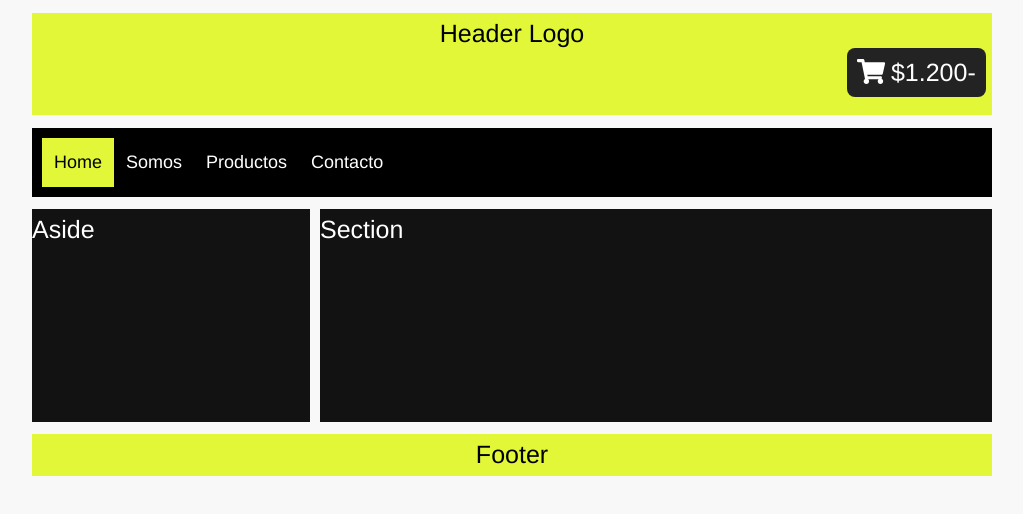
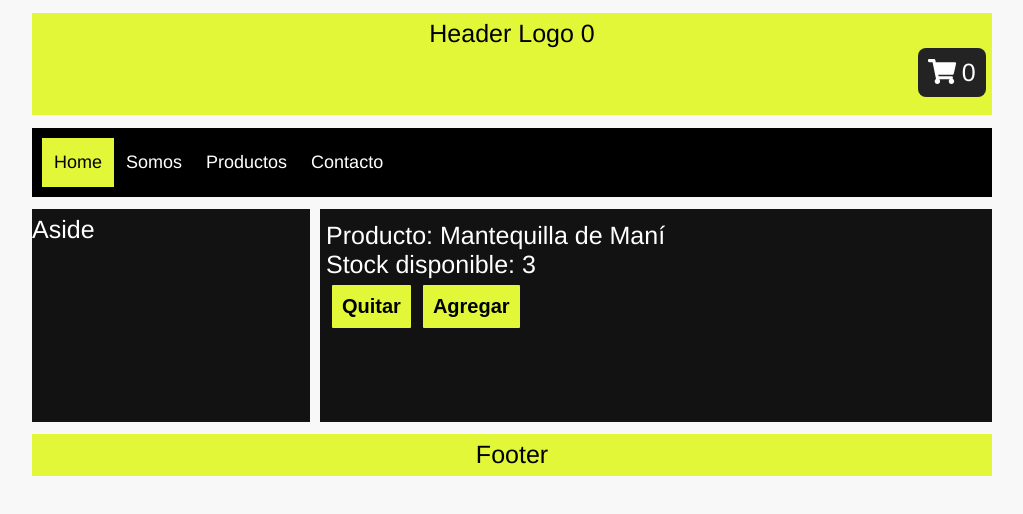
Before and after one commit to Gabo-zizou/store-gmoya, a React (Create React App) app: page / in a window 1280 px wide. Shown: the top 514 px of the page, without its empty margins (128-1151 px from the left). Built offline with nearby package versions, Linux system fonts and the light colour scheme.

Commit message:
ADD: Se agrega boton contador 'agregar' y 'quitar' con stock

```diff
--- a/src/App.css
+++ b/src/App.css
@@ -84,6 +84,12 @@ footer {
   min-height: 200px;
   padding: .25em 0;
 }
+#principal .detalle{
+  margin: 6px;
+}
+#principal .detalle .mensajeError{
+  color: red;
+}
 aside {
   background-color: #121212;
   display: inline-block;
@@ -96,6 +102,21 @@ aside {
 }
 aside {
   margin-top:0.5em;
+}
+
+.btn{
+  background-color: #e1f738;
+  text-decoration: none;
+  padding: 10px;
+  font-weight: 600;
+  font-size: 20px;
+  color: black;
+  border-radius: 1px;
+  border: none;
+  margin: 6px;
+}
+.btn:hover{
+  background-color: #ffffff;
 }
 
 /* MEDIA QUERY */
--- a/src/App.js
+++ b/src/App.js
@@ -1,4 +1,4 @@
-import React, { Fragment } from 'react';
+import React, { Fragment,useState,useEffect } from 'react';
 
 import './App.css';
 
@@ -9,22 +9,48 @@ import Footer from "./components/footer/Footer";
 import ContenedorIndex from "./components/pages/content";
 
 function App() {
+
+  const [stock, setStock] = useState(3);
+  const [mensajeStock, setMensajeStock] = useState(false);
+  const [contador, setContador] = useState(0);
+  const [actualizacion, setActualizacion] = useState(Date());
+
+  const agregarProducto = (value) => {
+        if(contador >= stock){
+          setMensajeStock('stock no disponible');
+        }else{
+          setContador(contador + value);
+          setMensajeStock('');
+        }
+  };
+
+  const quitarProducto = (value) => {
+        if(contador < 1){
+          setMensajeStock('Solo puedes quitar productos que existan, jamas negativos');
+        }else{
+          setContador(contador + value);
+          setMensajeStock('');
+        }
+  }
+
+  useEffect(() => {
+      setActualizacion(Date());
+  }, [contador]);
+
+
   return (
     <Fragment>
-
-
-    <div class="content">
-        <Header />
-        <NavBar />
-        <Contenedor />
-        <Footer />
-    </div>
-
-
-        {/* <Header />
-        <ContenedorIndex />
-        <Footer /> */}
-
+      <div class="content">
+          <Header contador={contador} />
+          <NavBar />
+          <Contenedor
+            stock={stock}
+            mensajeStock={mensajeStock}
+            agregarProducto={agregarProducto}
+            quitarProducto={quitarProducto}
+          />
+          <Footer />
+      </div>
     </Fragment>
   );
 }
--- a/src/components/header/Header.jsx
+++ b/src/components/header/Header.jsx
@@ -3,11 +3,13 @@ import NavBar from '../navBar/navBar';
 import "./Header.css";
 import ShoppingCart from '../shoppingCart/shoppingCart'
 
-function Header (){
+function Header ({contador}){
     return (
         <header>
-            <p>Header Logo</p>
-            <ShoppingCart />
+            <p>Header Logo { contador }</p>
+            <ShoppingCart
+                contador={contador}
+            />
         </header>
     );
 }
--- a/src/components/pages/content.jsx
+++ b/src/components/pages/content.jsx
@@ -1,6 +1,7 @@
-import React from 'react';
+import React, { useState, useEffect } from 'react';
 
-function Contenedor (){
+function Contenedor ({stock, mensajeStock, agregarProducto, quitarProducto}){
+
     return (
         <section id="content">
 
@@ -9,7 +10,27 @@ function Contenedor (){
             </aside>
 
             <section id="principal">
-                Section
+                <div className="detalle">
+
+                    <div>
+                        <p>Producto: Mantequilla de Maní</p>
+                        <p>Stock disponible: { stock }</p>
+
+                        {
+                            mensajeStock
+                            ?
+                            <p className="mensajeError">{ mensajeStock }</p>
+                            :
+                            null
+                        }
+
+
+                    </div>
+
+                    <button className="btn primary" onClick={() => quitarProducto(-1)}>Quitar</button>
+                    <button className="btn secondary" onClick={() => agregarProducto(1)}>Agregar</button>
+                </div>
+
             </section>
 
         </section>
--- a/src/components/shoppingCart/shoppingCart.jsx
+++ b/src/components/shoppingCart/shoppingCart.jsx
@@ -2,11 +2,11 @@ import React from 'react';
 import { FontAwesomeIcon } from '@fortawesome/react-fontawesome';
 import { faShoppingCart } from '@fortawesome/free-solid-svg-icons';
 
-function ShoppingCart (){
+function ShoppingCart ({contador}){
     return (
         <div className="shoppingCart">
             <FontAwesomeIcon icon={faShoppingCart} />
-            <span>$1.200-</span>
+            <span>{ contador }</span>
         </div>
     );
 }
```
